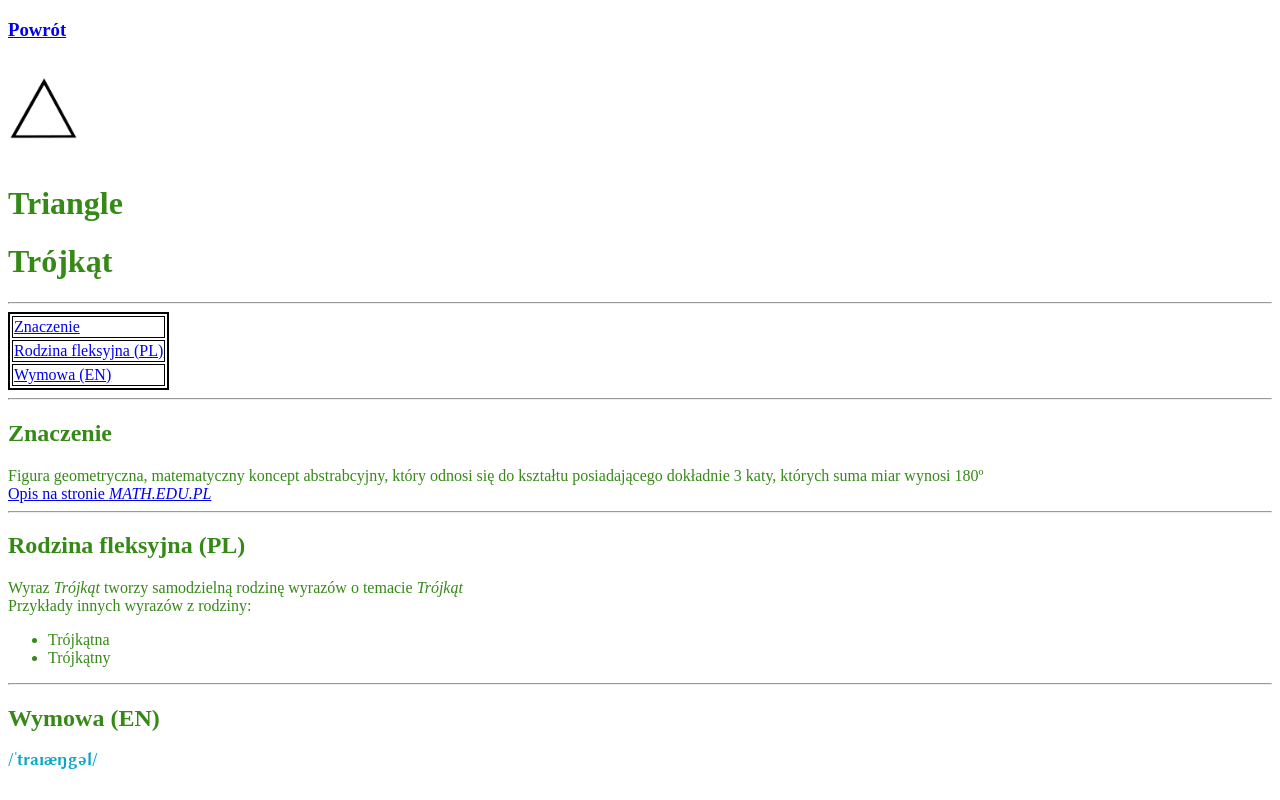
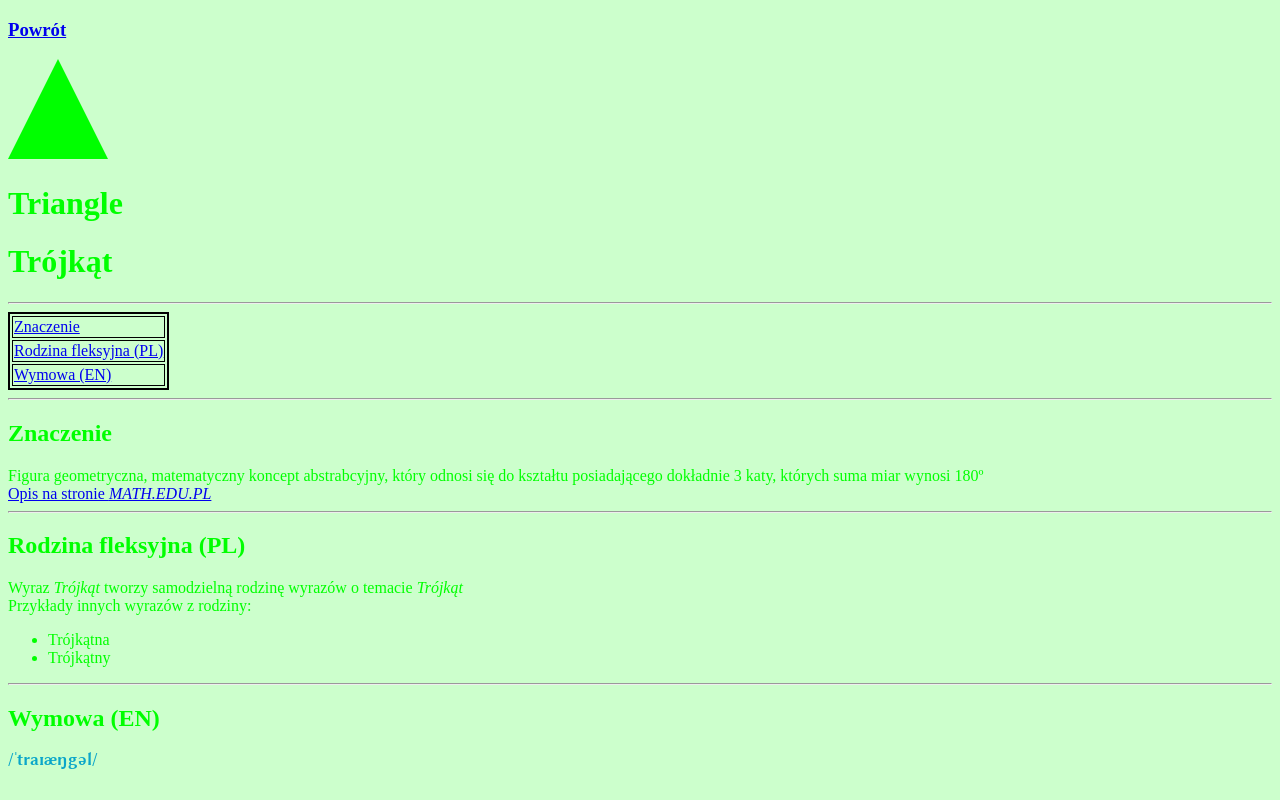
Before and after one commit to Kjur0/i12-zad1, a plain HTML site: page tri.html in a window 1280 px wide. Drawn offline with Linux system fonts and the light colour scheme.

Commit message:
poprawa1

```diff
--- a/tri.html
+++ b/tri.html
@@ -1,31 +1,49 @@
 <!doctype html>
 <html lang="pl">
+
 <head>
-<meta charset="utf-8">
-<title>Triangle</title>
+	<meta charset="utf-8">
+	<title>Triangle</title>
 	<style>
-	body {
-		color:#368917;}
+		body {
+			color: #00ff00;
+			background-color: #ccffcc;
+		}
+
+		table {
+			border: 2px solid black;
+		}
+
+		td {
+			border: 1px solid black;
+		}
 	</style>
 </head>
 
 <body>
 	<h3><a href="index.html">Powrót</a></h3>
-	<a href="assets/img4.jpg"><img src="assets/img4.jpg" height="100" alt="Triangle"></a>
+	<a href="assets/img4.png"><img src="assets/img4.png" alt="Triangle"></a>
 	<h1>Triangle</h1>
 	<h1>Trójkąt</h1>
 	<hr>
-	<table border="2" bordercolor="black">
-		<tr><td><a href="#a">Znaczenie</a></td></tr>
-		<tr><td><a href="#b">Rodzina fleksyjna (PL)</a></td></tr>
-		<tr><td><a href="#c">Wymowa (EN)</a></td></tr>
+	<table>
+		<tr>
+			<td><a href="#a">Znaczenie</a></td>
+		</tr>
+		<tr>
+			<td><a href="#b">Rodzina fleksyjna (PL)</a></td>
+		</tr>
+		<tr>
+			<td><a href="#c">Wymowa (EN)</a></td>
+		</tr>
 	</table>
 	<hr>
-	<h2><a name="a">Znaczenie</a></h2>
-	Figura geometryczna, matematyczny koncept abstrabcyjny, który odnosi się do kształtu posiadającego dokładnie 3 katy, których suma miar wynosi 180º<br>
+	<h2><a id="a">Znaczenie</a></h2>
+	Figura geometryczna, matematyczny koncept abstrabcyjny, który odnosi się do kształtu posiadającego dokładnie 3 katy,
+	których suma miar wynosi 180º<br>
 	<a href="https://www.math.edu.pl/trojkaty" target="_blank">Opis na stronie <i>MATH.EDU.PL</i></a>
 	<hr>
-	<h2><a name="b">Rodzina fleksyjna (PL)</a></h2>
+	<h2><a id="b">Rodzina fleksyjna (PL)</a></h2>
 	Wyraz <i>Trójkąt</i> tworzy samodzielną rodzinę wyrazów o temacie <i>Trójkąt</i><br>
 	Przykłady innych wyrazów z rodziny:<br>
 	<ul>
@@ -33,7 +51,8 @@
 		<li>Trójkątny</li>
 	</ul>
 	<hr>
-	<h2><a name="c">Wymowa (EN)</a></h2>
+	<h2><a id="c">Wymowa (EN)</a></h2>
 	<img src="assets/triangle.png" alt="Wymowa TRIANGLE">
 </body>
+
 </html>
```
Also changed, not shown: OPEN_ME_FIRST.html (added, +30 -0 lines), circ.html (+31 -12 lines), index.html (+12 -4 lines), rect.html (+30 -12 lines), assets/SS.jpg (added), assets/img1.jpg, assets/img2.jpg (deleted), assets/img2.png (added), assets/img3.jpg (deleted), assets/img3.png (added), assets/img4.jpg (deleted), assets/img4.png (added).
